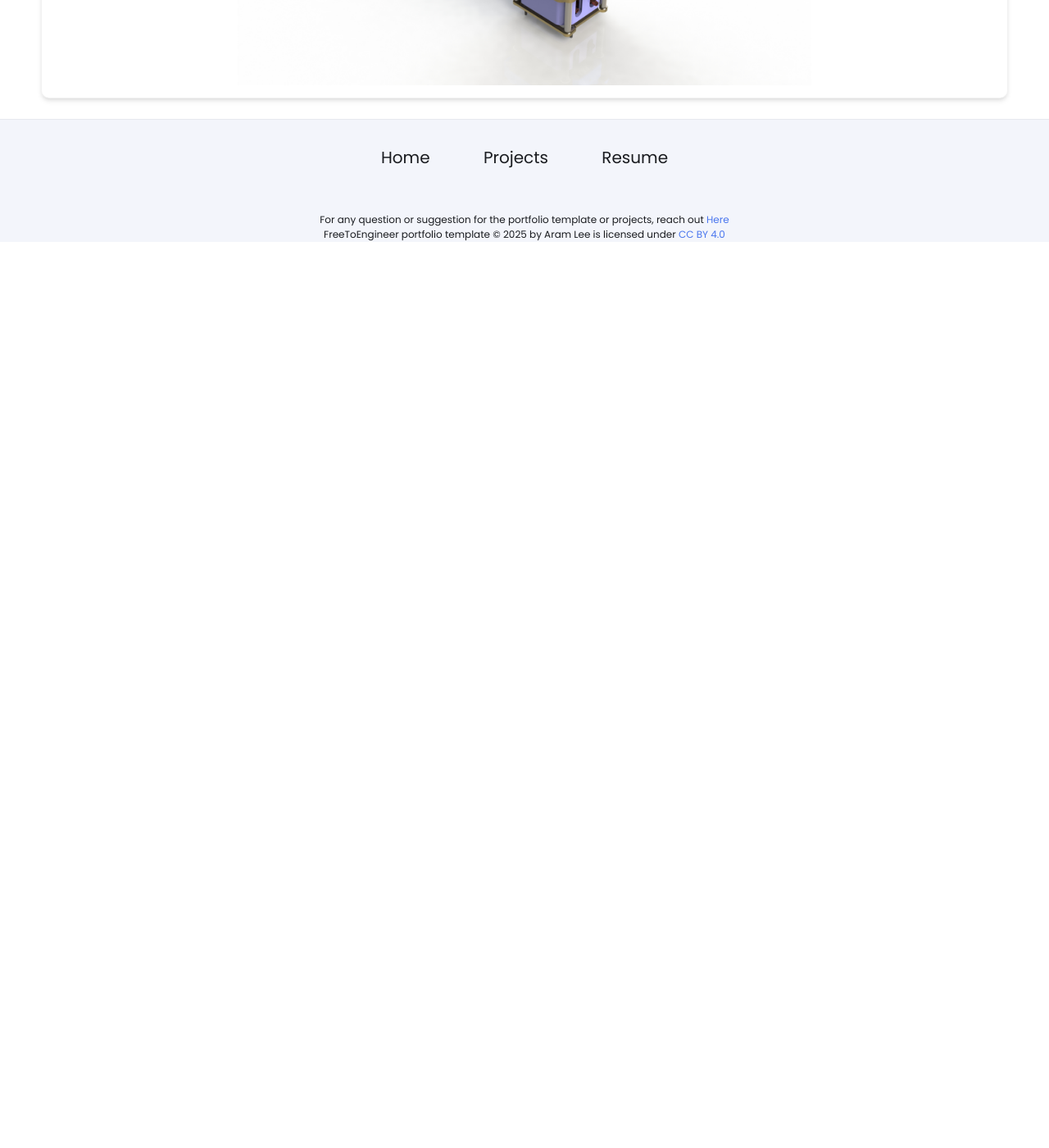
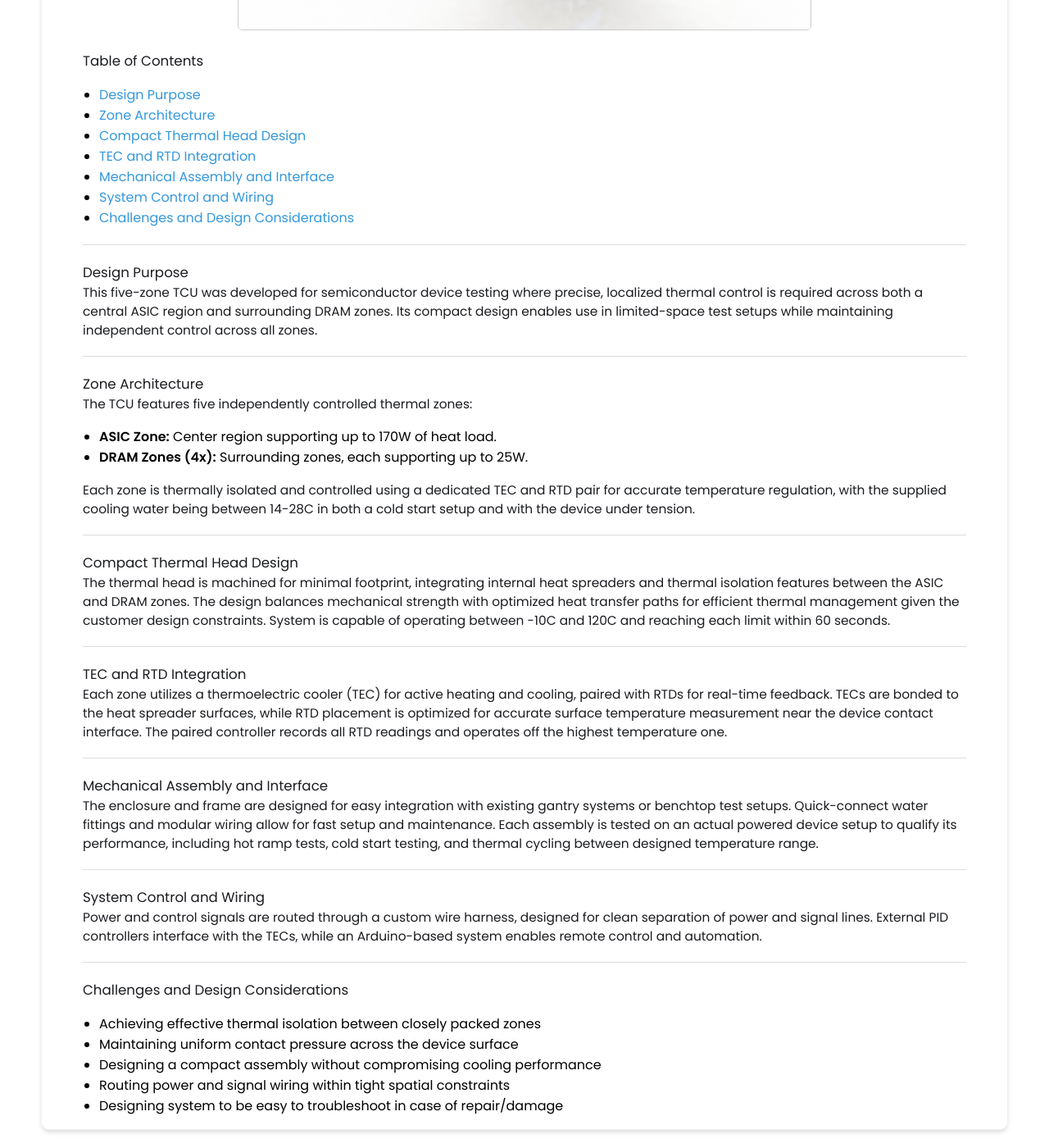
Before and after one commit to bluippold/bluippold.github.io, a Jekyll site: the page built from _projects/TCU2/index.md, in a window 1280 px wide and 1400 px high, scrolled down 674 px. Shown: the whole window at 82% size. Built offline with Jekyll 4.4.1, drawn with Linux system fonts in a browser that asks for light colours; before the commit the page ends 969 px from its top, so only the background shows below that; some of the changed text lies outside the part shown.

Commit message:
Update index.md

```diff
--- a/_projects/TCU2/index.md
+++ b/_projects/TCU2/index.md
@@ -1,14 +1,74 @@
 ---
 layout: post
-title: TCU - five-zone
-description: "This five-zone TCU features a pneumatically-actuated cylinder coupled to a thermal head that interfaces directly with the customer's semiconductor device. The thermal head integrates thermoelectric coolers (TECs) for active heating and cooling, enabling precise temperature regulation from 0°C to 120°C. An transparent, polycarbonate housing surrounds the thermal head, forming a sealed purge chamber where dry air is introduced to prevent condensation during low-temperature operation. The system is divided into two zones: the inner CPU zone is passively cooled via a recirculating water chiller, while the outer I/O zone is actively controlled by four TECs, regulated by an external PID controller and monitored via RTD sensors for real-time feedback."
+title: Five-Zone TCU
+description: "Compact multi-zone thermal control unit for semiconductor device testing, featuring independent TEC-driven zones for ASIC and DDR regions."
 skills:
-- Mechanical Design
-- Thermal Design (FEA & CFD)
-- Pneumatics and Actuation
-- Strength of Materials
-- Environmental Sealing
-- Tolerance Stackup
+  - Thermal Design
+  - TEC & RTD Integration
+  - Mechanical Design
+  - Heat Transfer Optimization (FEA and CFD)
+  - Modular Electronics Cooling
+  - Prototyping & Testing
+  - Tolerance Stackup
 ---
 
-<img src="/_projects/TCU2/TCU2.JPG" alt="TCU dual-zone render" width="700" style="display: block; margin: auto;" />
+<img src="/_projects/TCU2/TCU2.JPG" alt="Five-zone TCU Render" width="700" style="display: block; margin: 1.5rem auto; border: 1px solid #ccc; border-radius: 6px;" />
+
+### Table of Contents
+- [Design Purpose](#design-purpose)
+- [Zone Architecture](#zone-architecture)
+- [Compact Thermal Head Design](#compact-thermal-head-design)
+- [TEC and RTD Integration](#tec-and-rtd-integration)
+- [Mechanical Assembly and Interface](#mechanical-assembly-and-interface)
+- [System Control and Wiring](#system-control-and-wiring)
+- [Challenges and Design Considerations](#challenges-and-design-considerations)
+
+---
+
+### Design Purpose
+
+This five-zone TCU was developed for semiconductor device testing where precise, localized thermal control is required across both a central ASIC region and surrounding DRAM zones. Its compact design enables use in limited-space test setups while maintaining independent control across all zones.
+
+---
+
+### Zone Architecture
+
+The TCU features five independently controlled thermal zones:
+- **ASIC Zone:** Center region supporting up to 170W of heat load.
+- **DRAM Zones (4x):** Surrounding zones, each supporting up to 25W.
+
+Each zone is thermally isolated and controlled using a dedicated TEC and RTD pair for accurate temperature regulation, with the supplied cooling water being between 14-28C in both a cold start setup and with the device under tension.
+
+---
+
+### Compact Thermal Head Design
+
+The thermal head is machined for minimal footprint, integrating internal heat spreaders and thermal isolation features between the ASIC and DRAM zones. The design balances mechanical strength with optimized heat transfer paths for efficient thermal management given the customer design constraints. System is capable of operating between -10C and 120C and reaching each limit within 60 seconds.
+
+---
+
+### TEC and RTD Integration
+
+Each zone utilizes a thermoelectric cooler (TEC) for active heating and cooling, paired with RTDs for real-time feedback. TECs are bonded to the heat spreader surfaces, while RTD placement is optimized for accurate surface temperature measurement near the device contact interface. The paired controller records all RTD readings and operates off the highest temperature one.
+
+---
+
+### Mechanical Assembly and Interface
+
+The enclosure and frame are designed for easy integration with existing gantry systems or benchtop test setups. Quick-connect water fittings and modular wiring allow for fast setup and maintenance. Each assembly is tested on an actual powered device setup to qualify its performance, including hot ramp tests, cold start testing, and thermal cycling between designed temperature range.
+
+---
+
+### System Control and Wiring
+
+Power and control signals are routed through a custom wire harness, designed for clean separation of power and signal lines. External PID controllers interface with the TECs, while an Arduino-based system enables remote control and automation.
+
+---
+
+### Challenges and Design Considerations
+
+- Achieving effective thermal isolation between closely packed zones
+- Maintaining uniform contact pressure across the device surface
+- Designing a compact assembly without compromising cooling performance
+- Routing power and signal wiring within tight spatial constraints
+- Designing system to be easy to troubleshoot in case of repair/damage
```
